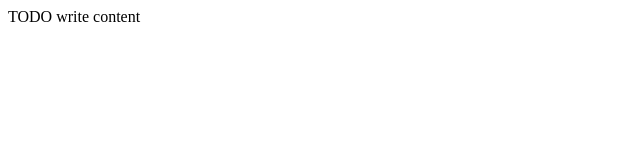
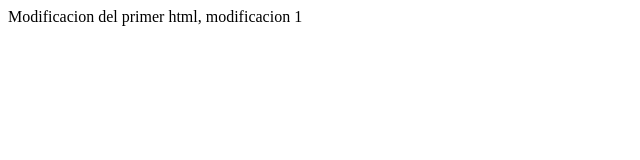
Before and after one commit to XimoFR/GitHubUD6, a plain HTML site: page public_html/index.html in a window 1280 px wide. Shown: the whole page, without its empty margins (0-640 px from the left). Drawn offline with Linux system fonts and the light colour scheme.

Commit message:
Primera modificacion

```diff
--- a/public_html/index.html
+++ b/public_html/index.html
@@ -7,6 +7,6 @@
         <meta name="viewport" content="width=device-width, initial-scale=1.0">
     </head>
     <body>
-        <div>TODO write content</div>
+        <div>Modificacion del primer html, modificacion 1</div>
     </body>
 </html>
```
